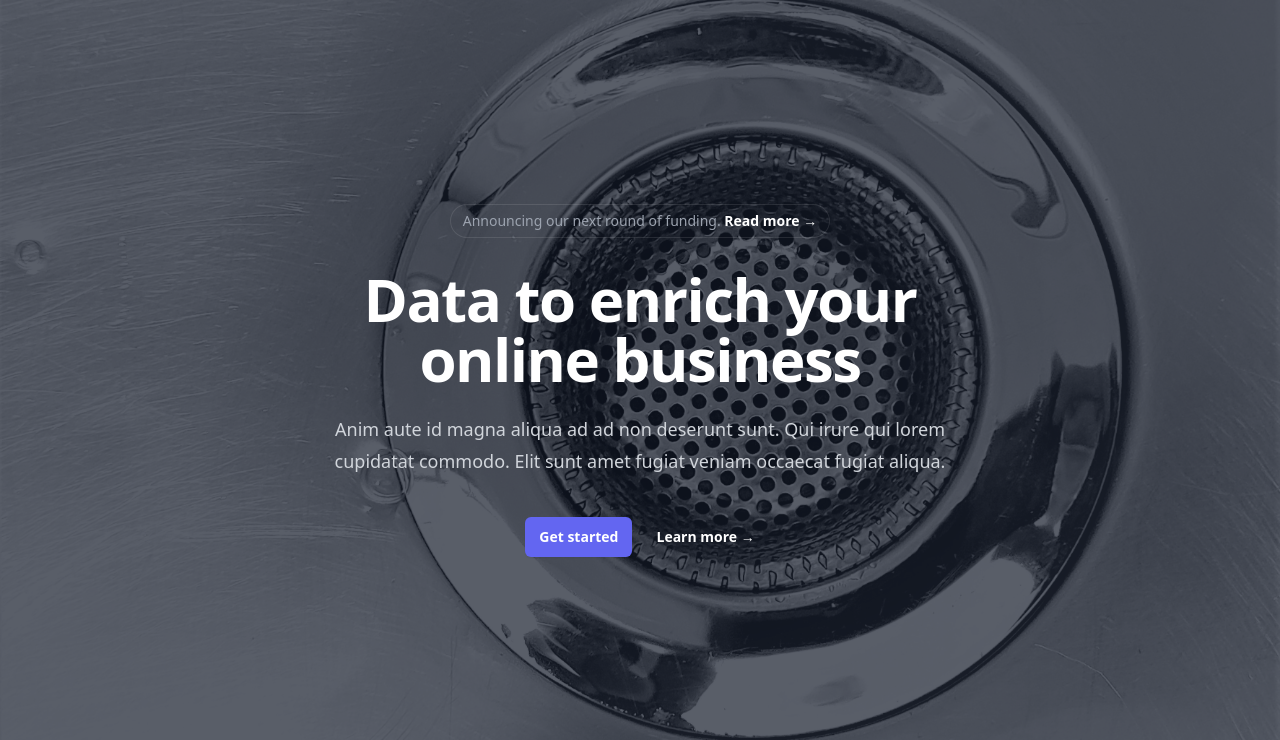
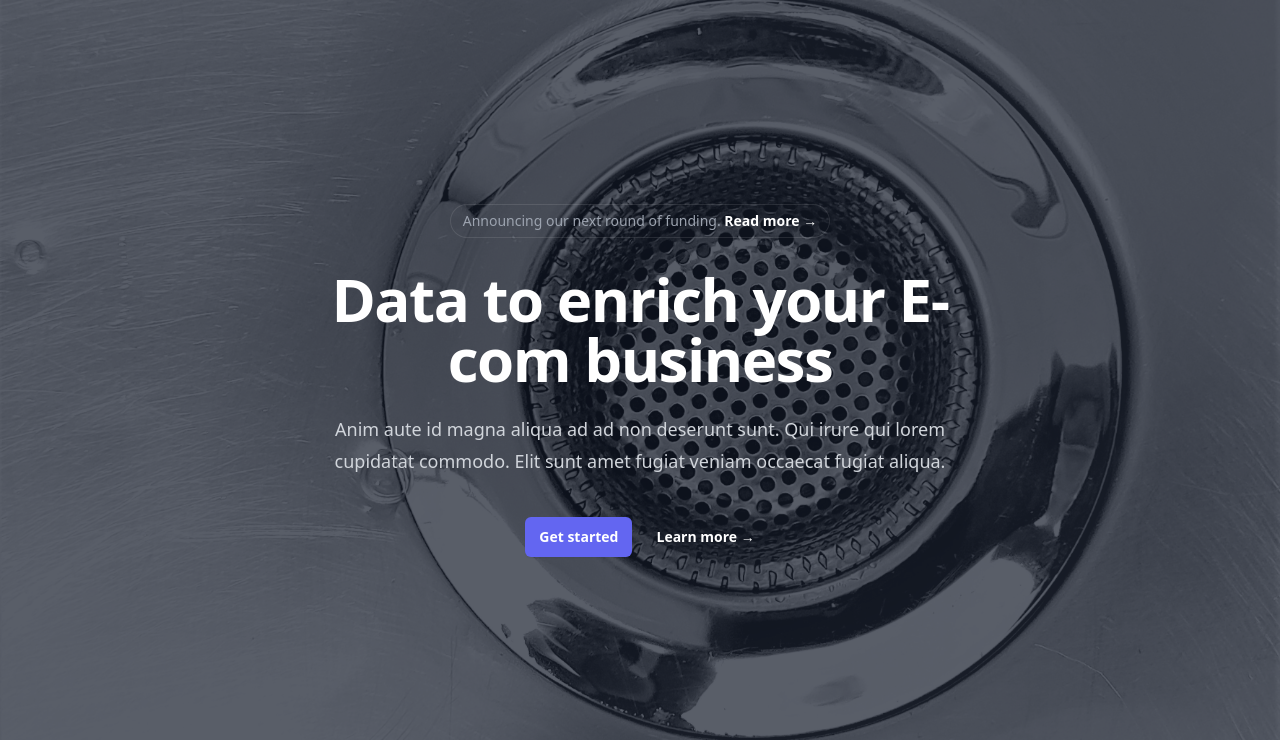
Before and after one commit to TheGeekViking/debouchage-solutions, a website: page index.html in a window 1280 px wide. Shown: the part 75-815 px from the top of the page. Drawn offline with Linux system fonts and the light colour scheme.

Commit message:
Test Title

```diff
--- a/index.html
+++ b/index.html
@@ -191,7 +191,7 @@
               <h1
                 class="text-4xl font-bold tracking-tight text-white sm:text-6xl"
               >
-                Data to enrich your online business
+                Data to enrich your E-com business
               </h1>
               <p class="mt-6 text-lg leading-8 text-gray-300">
                 Anim aute id magna aliqua ad ad non deserunt sunt. Qui irure qui
```
